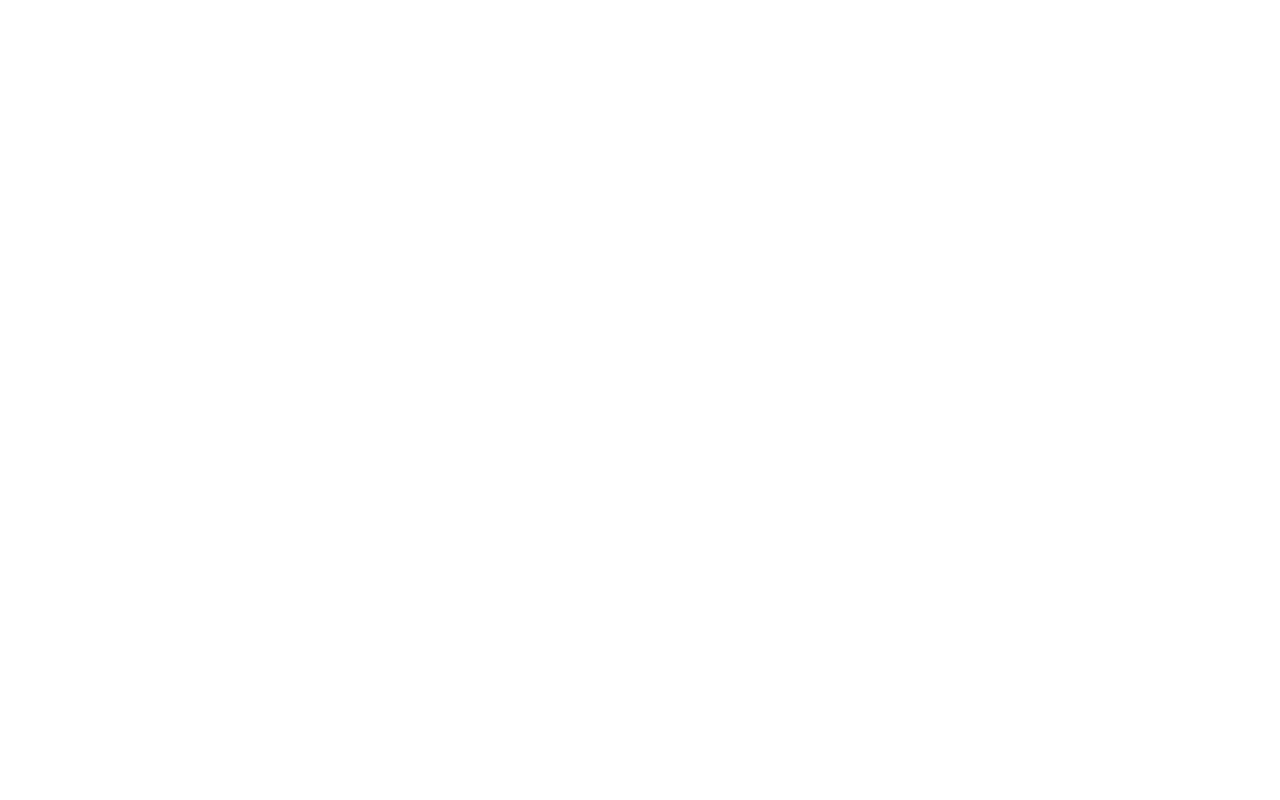
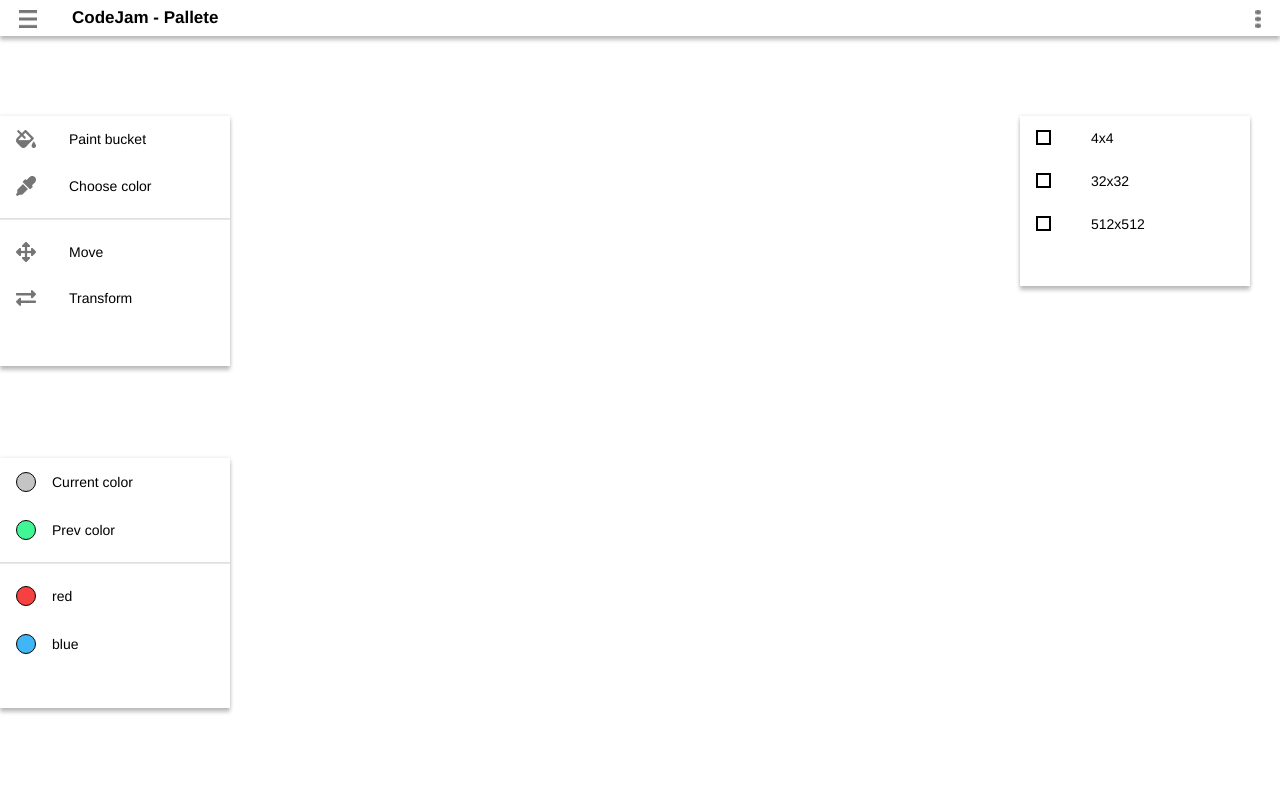
Before and after one commit to kelbmep/codejam-canvas, a plain HTML site: page codejam-canvas/src/index.html in a window 1280 px wide. Drawn offline with Linux system fonts and the light colour scheme.

Commit message:
feat: added menus and toolbars

```diff
--- a/codejam-canvas/src/index.html
+++ b/codejam-canvas/src/index.html
@@ -8,5 +8,84 @@
     <title>Canvas</title>
 </head>
 <body>
+    <header>
+        <div class="header--container">
+            <button class="header--menu">
+                <img src="../assets/menu-icon.png" alt="menu" width="18" height="18">
+            </button>
+            <h1>CodeJam - Pallete</h1>
+            <button class="header--options">
+                <img src="../assets/options-icon.png" alt="options" width="6" height="18">
+            </button>
+        </div>
+    </header>
+    <main>
+        <div class="main--container">
+            <div class="tools">
+                <div class="tools--container">
+                    <ul class="tools--list">
+                        <li class="list--item">
+                            <img class="list--icon" src="../assets/fill-icon.png" alt="icon">
+                            <span class="list--name">Paint bucket</span>
+                        </li>
+                        <li class="list--item">
+                            <img class="list--icon" src="../assets/eye-drop-icon.png" alt="icon">
+                            <span class="list--name">Choose color</span>
+                        </li>
+                        <hr>
+                        <li class="list--item">
+                            <img class="list--icon" src="../assets/move-icon.png" alt="icon">
+                            <span class="list--name">Move</span>
+                        </li>
+                        <li class="list--item">
+                            <img class="list--icon" src="../assets/transform-icon.png" alt="icon">
+                            <span class="list--name">Transform</span>
+                        </li>
+                    </ul>
+                </div>
+                <div class="tools--container">
+                    <ul class="tools--list">
+                        <li class="list--item">
+                            <div class="list--icon list--color_current"></div>
+                            <span>Current color</span>
+                        </li>
+                        <li class="list--item">
+                            <div class="list--icon list--color_previous"></div>
+                            <span>Prev color</span>
+                        </li>
+                        <hr>
+                        <li class="list--item">
+                            <div class="list--icon list--red"></div>
+                            <span>red</span>
+                        </li>
+                        <li class="list--item">
+                            <div class="list--icon list--blue"></div>
+                            <span>blue</span>
+                        </li>
+                    </ul>
+                </div>
+            </div>
+            <section>
+                <canvas id="canvas" width="512" height="512"></canvas>
+            </section>
+            <div class="tools--container">
+                <ul class="tools--list">
+                    <li id="small_picture" class="list--item">
+                        <span class="list--icon list--square"></span>
+                        <span>4x4</span>
+                    </li>
+                    <li id="medium_picture" class="list--item">
+                        <span class="list--icon list--square"></span>
+                        <span>32x32</span>
+                    </li>
+                    <li id="big_picture" class="list--item">
+                        <span class="list--icon list--square"></span>
+                        <span>512x512</span>
+                    </li>
+                </ul>
+            </div>
+        </div>
+    </main>
+    <script src="index.js"></script>
 </body>
 </html>
--- a/codejam-canvas/src/style.css
+++ b/codejam-canvas/src/style.css
@@ -0,0 +1,135 @@
+html {
+    box-sizing: border-box;
+    font-family: "Helvetica", "Arial", sans-serif;
+}
+
+* {
+    box-sizing: inherit;
+    margin: 0;
+    padding: 0;
+}
+
+a {
+    color: inherit;
+    text-decoration: none;
+}
+
+ul {
+    list-style: none;
+}
+
+hr {
+    margin: 8px 0;
+    border-color: rgba(0, 0, 0, 0.12);
+}
+
+button {
+    background-color: transparent;
+    border: none;
+    cursor: pointer;
+}
+
+h1 {
+    margin-left: 24px;
+    padding-top: 8px;
+    font-size: 17px;
+    color: black;
+}
+
+.header--container {
+    display: flex;
+    max-width: 100%;
+    height: 36px;
+    margin: 0 auto;
+    box-shadow: 0 4px 4px rgba(0, 0, 0, 0.24), 0 0 4px rgba(0, 0, 0, 0.12);
+}
+
+.header--menu {
+    width: 40px;
+    height: 40px;
+    margin-left: 8px;
+}
+
+.header--options {
+    width: 12px;
+    height: 24px;
+    margin: 8px 16px 0 auto;
+}
+
+.main--container {
+    display: flex;
+    justify-content: space-between;
+    max-width: 1440px;
+    margin: 0 auto;
+    padding: 80px 30px 0 0;
+}
+
+.tools {
+    display: flex;
+    flex-direction: column;
+    width: 230px;
+}
+
+.tools .tools--container {
+    width: 230px;
+    height: 250px;
+    margin-bottom: 92px;
+    box-shadow: 0 4px 4px rgba(0, 0, 0, 0.24), 0 0 4px rgba(0, 0, 0, 0.12);
+}
+
+.tools--container {
+    width: 230px;
+    height: 170px;
+    margin-bottom: 92px;
+    box-shadow: 0 4px 4px rgba(0, 0, 0, 0.24), 0 0 4px rgba(0, 0, 0, 0.12);
+}
+
+.list--item {
+    display: flex;
+    align-items: center;
+    font-size: 14px;
+    cursor: pointer;
+}
+
+.list--item:hover {
+    background-color: lightgray;
+}
+
+.list--icon {
+    margin: 14px 16px;
+}
+
+div.list--icon {
+    width: 20px;
+    height: 20px;
+    border: 1px solid black;
+border-radius: 50%;
+}
+
+.list--color_current {
+    background: #c4c4c4;
+}
+
+.list--color_previous {
+    background: #41f795;
+}
+
+.list--red {
+    background: #f74141;
+}
+
+.list--blue {
+    background: #41b6f7;
+}
+
+.list--name {
+    margin: 0 17px;
+}
+
+.list--square {
+    display: inline-block;
+    height: 15px;
+    width: 15px;
+    margin-right: 40px;
+border: 2px solid black;
+}
```
